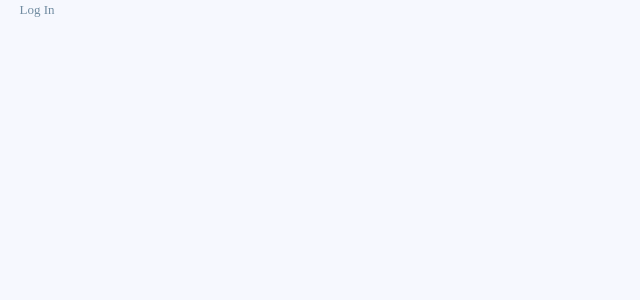
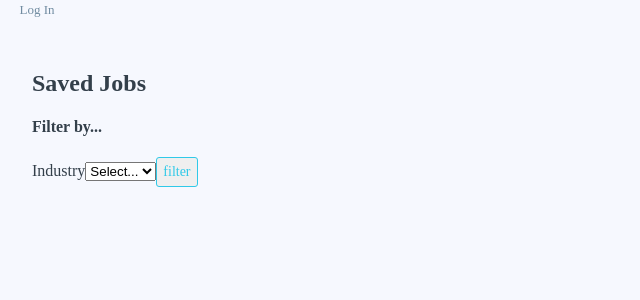
Before and after one commit to siobhanpmahoney/app-tracker, a React (Create React App) app: page /myjobs in a window 1280 px wide. Shown: the top 300 px of the page, without its empty margins (0-640 px from the left). Built offline with nearby package versions, Linux system fonts and the light colour scheme; a web font is replaced by a local one.

Commit message:
started filter but having issues

```diff
--- a/src/components/myBookmarks/BookmarkList.js
+++ b/src/components/myBookmarks/BookmarkList.js
@@ -12,11 +12,16 @@ class BookmarkList extends React.Component {
       <div>
 
         {this.props.bookmarks.map((bookmark) => {
-          return <details>
-            <summary>
-              {bookmark.title}
+          return <div style={{padding:"0.5em", margin:"1.25em", borderColor:"#ABDEE8", borderStyle:"solid"}}><details>
+            <summary style={{background:"#ABDEE8", padding:"0.5em", fontFamily:"calibri", color:"white"}}>
+              <a href={bookmark.url} target="_blank">{bookmark.title}</a>
             </summary>
-        </details>
+            <div style={{background:"white", fontSize:"14px", padding:"0.5em", fontFamily:"calibri"}}>
+              <b>{bookmark.source_name}</b><br />
+              {bookmark.summary}
+
+            </div>
+        </details></div>
         })}
       </div>
     )
--- a/src/components/myJobs/MyJobsContainer.js
+++ b/src/components/myJobs/MyJobsContainer.js
@@ -7,12 +7,67 @@ import {BrowserRouter as Router, Route, Switch, Redirect, NavLink, Link, withRou
 
 
 class MyJobsContainer extends React.Component {
+  constructor(props) {
+    super(props)
+
+    this.state = {
+      filterSelection: {},
+      sortSelection: null
+    }
+  }
+
+
+
+  filterSelect = (event) => {
+    event.preventDefault()
+    let filterName = event.target.name
+    let filterValue = event.target.value
+    let currentState = this.state.filterSelection
+    currentState[filterName] = filterValue
+    this.setState({
+      filterSelection: currentState
+    })
+  }
+
+  showJobs = () => {
+    if (this.state.filterSelection == {}) {
+      return this.props.savedJobs
+    } else {
+      let filters = Object.keys(this.state.filterSelection)
+      let jobs = this.props.savedJobs.slice(0)
+      filters.forEach((f) => {
+        jobs = jobs.filter((job) => job[f] == this.state.filterSelection[f])
+        return jobs
+      })
+      console.log(jobs)
+      return jobs
+    }
+  }
+
 
   render() {
-    console.log(this.props)
+    console.log(this.state)
+    const displayJobs = this.showJobs()
+    console.log(displayJobs)
     return(
       <div className="mySavedJobList">
-        <MyJobsList user = {this.props.user} savedJobs={this.props.savedJobs} savedCompanies={this.props.savedCompanies} savedNotes={this.props.savedNotes} loadSavedJob={this.props.loadSavedJob} />
+        <h2>Saved Jobs</h2>
+
+        <div className="industryFilter">
+          <h4>Filter by... </h4>
+          <label>Industry
+            <select name="company_industry" onChange={this.filterSelect}>
+              <option value=''>Select...</option>
+            {this.props.savedIndustries.map((industry) => {
+              return <option value={industry.name} name="company_industry">{industry.name}</option>
+            })}
+            </select>
+            <input type="submit" onClick={this.showJobs} value="filter" />
+          </label>
+        </div>
+
+
+        <MyJobsList user = {this.props.user} savedJobs={displayJobs} savedCompanies={this.props.savedCompanies} savedNotes={this.props.savedNotes} loadSavedJob={this.props.loadSavedJob} />
       </div>
     )
   }
--- a/src/components/myJobs/MyJobsItem.js
+++ b/src/components/myJobs/MyJobsItem.js
@@ -25,7 +25,7 @@ class MyJobsItem extends React.Component {
   }
 
   render() {
-    console.log(this.props)
+
     return(
       <div className="mySavedJob" style={{background:"white", color:"#3A4A4D", fontSize:"13.5px", style:"inlineBlock", margin:"1em"}}>
         <div style={{background:"#333F4A", margin:"-.25em"}}>
--- a/src/components/myJobs/MyJobsList.js
+++ b/src/components/myJobs/MyJobsList.js
@@ -9,13 +9,13 @@ import {BrowserRouter as Router, Route, Switch, Redirect, NavLink, Link, withRou
 
 
 const MyJobsList = ({user, savedJobs, savedCompanies, savedNotes, loadSavedJob}) => {
-
+  console.log(savedJobs)
   return (
 
     <div className="myJobList">
 
 {savedJobs.map((j) => {
-  return <div><MyJobsItem job={j} key={j.id} user = {user} savedJobs={savedJobs} savedCompanies={savedCompanies} savedNotes={savedNotes} loadSavedJob={loadSavedJob} /></div>
+  return <div><MyJobsItem job={j} key={j.id} user = {user} savedJobs={savedJobs} savedCompanies={savedCompanies} savedNotes={savedNotes} /></div>
 })}
 
     </div>
--- a/src/components/reusableCompany/CompanyArticleFeed.js
+++ b/src/components/reusableCompany/CompanyArticleFeed.js
@@ -60,26 +60,31 @@ dynamicBookmarkIcon = (info) => {
     return (
       <div>
         {this.state.articles.map((article) => {
-          return <div style={{display: "inlineBlock", float:"left", verticalAlign: "top", background:"white", boxShadow:"rgba(0, 0, 0, 0.25) 0px 14px 14px, rgba(0, 0, 0, 0.22) 0px 10px 10px", margin: "1em", padding: "0.25em", height: "150px", width: "360px"}}>
+          return <div style={{display: "inlineBlock", float:"left", verticalAlign: "top", background:"white", boxShadow:"rgba(0, 0, 0, 0.25) 0px 14px 14px, rgba(0, 0, 0, 0.22) 0px 10px 10px", margin: "1em", padding: "0.25em", height: "300px", width: "275px"}}>
 
-            <span style={{display:"inline", verticalAlign:"top", alignment:"right", margin:"0.1em", color:"#FF5370"}}>
+            <div style={{margin:"-1em"}}>
+            <div style={{margin:"0.75em", padding:"0.5em", fontSize:"12.5px", fontWeight:"bold", display:"block", backgroundColor:"#30c9e8", color:"white"}}>{article.source.name}</div>
+            </div>
+
+<div>
+            <div><img src={article.urlToImage} style={{width:"282px", maxHeight:"170px", display:"block", verticalAlign: "top", marginLeft:"-0.45em", marginRight:"-0.35em", marginTop:"0.25em", padding:"0.25em"}} /></div>
+
+            <div style={{backgroundColor:"white", padding:"0.25em", marginTop:"0.25em"}}>
+            <span style={{display:"inlineBlock", verticalAlign:"top", alignment:"right", margin:"0.1em", color:"#FF5370"}}>
 
           {this.dynamicBookmarkIcon(article)}
 
 
           </span>
 
-          <div><img src={article.urlToImage} style={{maxHeight:"70px", maxWidth:"100px", float:"left", display:"inlineBlock", verticalAlign: "top", padding:"0.25em", margin:"0.25em"}} /></div>
-
-          <div style={{margin:"0.25em", padding:"0.1em", fontSize:"12.5px", fontWeight:"bold", display:"inline",  verticalAlign:"top"}}>{article.source.name}</div>
-
           <div className="companyPressCardTitle" style={{margin:"0.25em", padding:"0.25em", display:"inlineBlock", verticalAlign:"bottom", textIndent:"0em", fontSize:"13px", fontFamily:"Calibri"}}>
             <a href={article.url} target="_blank">{article.title}</a>
           </div>
 
           <div className="companyPressCardTitle" style={{fontSize:"12.5px", fontFamily:"Calibri", margin:"0.25em", padding:"0.25em", fontStyle:"italic" }}>Published {new Date(article.publishedAt).toLocaleDateString()}</div>
-
+</div>
           </div>
+        </div>
         })}
       </div>
     )
--- a/src/components/reusableCompany/CompanyPRFeed.js
+++ b/src/components/reusableCompany/CompanyPRFeed.js
@@ -74,7 +74,7 @@ dynamicBookmarkIcon = (info) => {
             </div>
 
 <div>
-            <div><img src={press.urlToImage} style={{width:"256px", display:"block", verticalAlign: "top", marginLeft:"-0.45em", marginRight:"-0.35em", marginTop:"0.25em", padding:"0.25em"}} /></div>
+            <div><img src={press.urlToImage} style={{width:"256px", maxHeight:"125px", display:"block", verticalAlign: "top", marginLeft:"-0.45em", marginRight:"-0.35em", marginTop:"0.25em", padding:"0.25em"}} /></div>
 
             <div style={{backgroundColor:"white", padding:"0.25em", marginTop:"0.25em"}}>
             <span style={{display:"inlineBlock", verticalAlign:"top", alignment:"right", margin:"0.1em", color:"#FF5370"}}>
@@ -84,9 +84,9 @@ dynamicBookmarkIcon = (info) => {
 
           </span>
 
-          <span className="companyPressCardTitle" style={{margin:"0.25em", padding:"0.25em", display:"inlineBlock", verticalAlign:"bottom", textIndent:"0em", fontSize:"13px", fontFamily:"Calibri"}}>
+          <div className="companyPressCardTitle" style={{margin:"0.25em", padding:"0.25em", display:"inlineBlock", verticalAlign:"bottom", textIndent:"0em", fontSize:"13px", fontFamily:"Calibri"}}>
             <a href={press.url} target="_blank">{press.title}</a>
-          </span>
+          </div>
 
           <div className="companyPressCardTitle" style={{fontSize:"12.5px", fontFamily:"Calibri", margin:"0.25em", padding:"0.25em", fontStyle:"italic" }}>Published {new Date(press.publishedAt).toLocaleDateString()}</div>
 </div>
```
